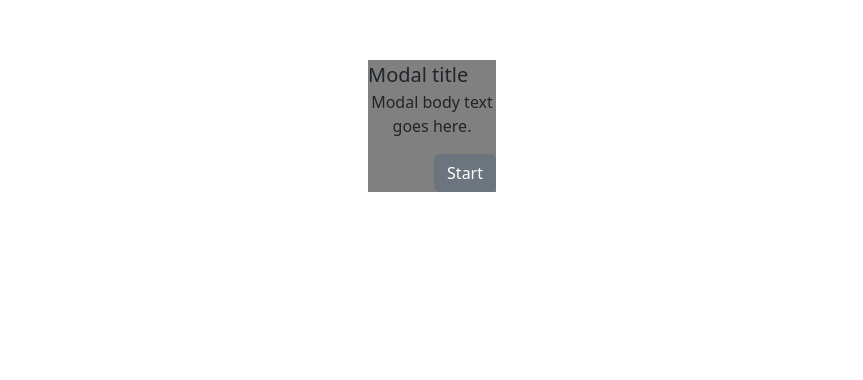
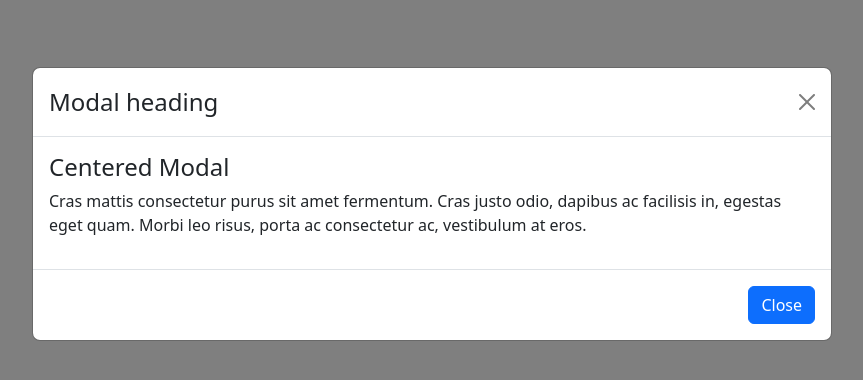
Before and after one commit to legendcodes1/DollarTrailAdventurers, a React (Create React App) app: page / in a window 1280 px wide. Shown: the part 196-576 px from the top of the page, without its empty margins (208-1071 px from the left). Built offline with nearby package versions, Linux system fonts and the light colour scheme.

Commit message:
new bootstrap modal

```diff
--- a/src/Components/StartModal.tsx
+++ b/src/Components/StartModal.tsx
@@ -1,29 +1,31 @@
-import React, { useEffect } from "react";
-import "../Styles/StartModal.css";
-import "bootstrap/dist/css/bootstrap.min.css";
+import Button from "react-bootstrap/Button";
+import Modal from "react-bootstrap/Modal";
+
 function StartModal() {
   return (
-    <div className="modalshow startUp">
-      <div className="modal-dialog">
-        <div className="modal-content">
-          <div className="modal-header">
-            <h5 className="modal-title">Modal title</h5>
-          </div>
-          <div className="modal-body">
-            <p>Modal body text goes here.</p>
-          </div>
-          <div className="modal-footer">
-            <button
-              type="button"
-              className="btn btn-secondary"
-              data-bs-dismiss="modal"
-            >
-              Start
-            </button>
-          </div>
-        </div>
-      </div>
-    </div>
+    <Modal
+      show={true}
+      size="lg"
+      aria-labelledby="contained-modal-title-vcenter"
+      centered
+    >
+      <Modal.Header closeButton>
+        <Modal.Title id="contained-modal-title-vcenter">
+          Modal heading
+        </Modal.Title>
+      </Modal.Header>
+      <Modal.Body>
+        <h4>Centered Modal</h4>
+        <p>
+          Cras mattis consectetur purus sit amet fermentum. Cras justo odio,
+          dapibus ac facilisis in, egestas eget quam. Morbi leo risus, porta ac
+          consectetur ac, vestibulum at eros.
+        </p>
+      </Modal.Body>
+      <Modal.Footer>
+        <Button>Close</Button>
+      </Modal.Footer>
+    </Modal>
   );
 }
 export default StartModal;
```
